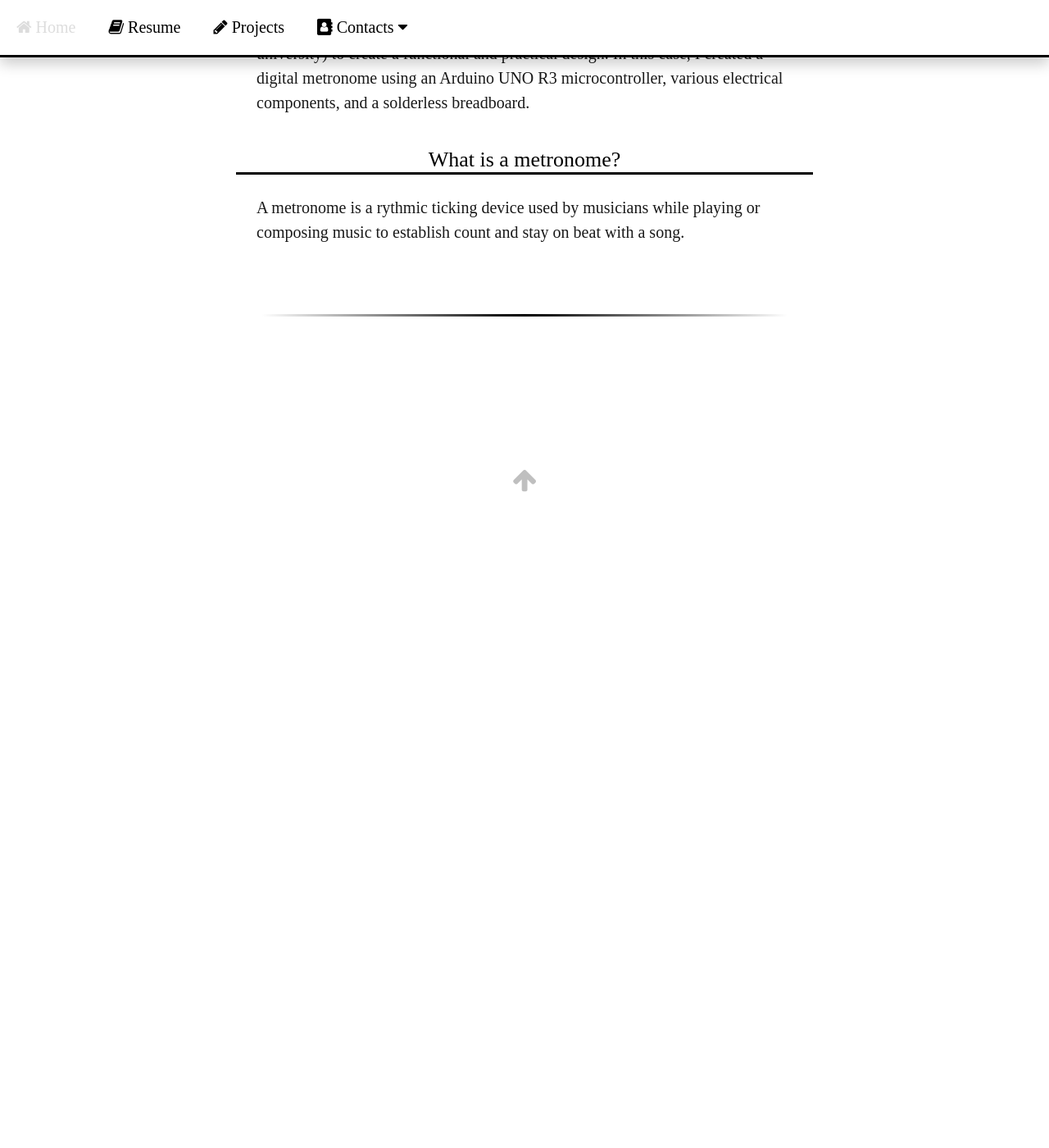
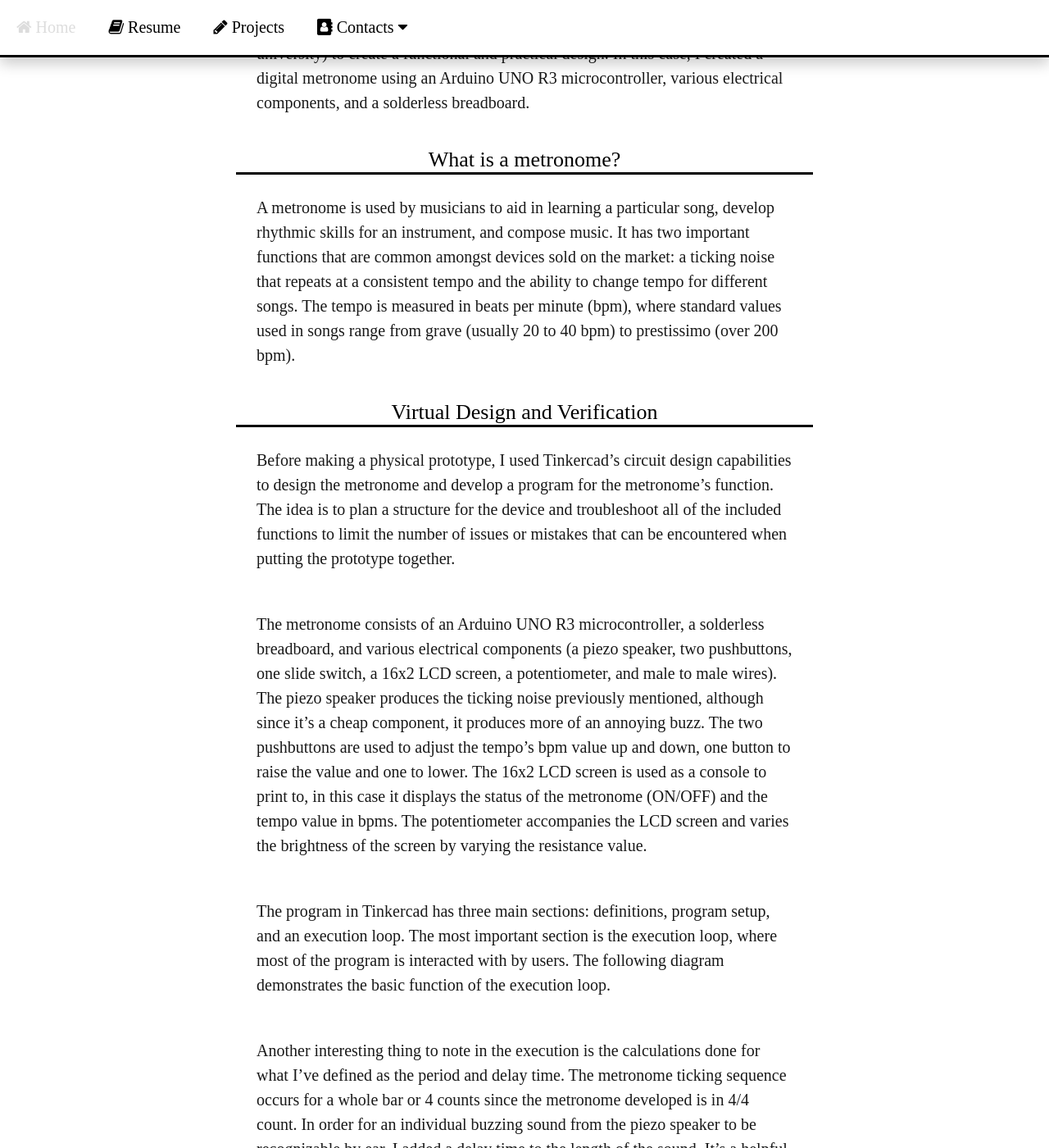
Before and after one commit to JacobHodgins/hodginsjacob, a Jekyll site: the page built from _posts/2023-07-13-first-post.md, in a window 1280 px wide and 1400 px high, scrolled down 321 px. Shown: the whole window at 82% size. Built offline with Jekyll 4.4.1, drawn with Linux system fonts in a browser that asks for light colours; before the commit the page ends 951 px from its top, so only the background shows below that; some of the changed text lies outside the part shown.

Commit message:
Update 2023-07-13-first-post.md
buncha paragraphs and stuff

```diff
--- a/_posts/2023-07-13-first-post.md
+++ b/_posts/2023-07-13-first-post.md
@@ -12,7 +12,35 @@ date: 2023-07-13
   <div class="post-header">What is a metronome?</div>
   <div class="post-content">
     <p>
-      A metronome is a rythmic ticking device used by musicians while playing or composing music to establish count and stay on beat with a song.
+      A metronome is used by musicians to aid in learning a particular song, develop rhythmic skills for an instrument, and compose music. It has two important functions that are common amongst devices sold on the market: a ticking noise that repeats at a consistent tempo and the ability to change tempo for different songs. The tempo is measured in beats per minute (bpm), where standard values used in songs range from grave (usually 20 to 40 bpm) to prestissimo (over 200 bpm).
+    </p>
+  </div>
+  <div class="post-header">Virtual Design and Verification</div>
+  <div class="post-content">
+    <p>
+     Before making a physical prototype, I used Tinkercad’s circuit design capabilities to design the metronome and develop a program for the metronome’s function. The idea is to plan a structure for the device and troubleshoot all of the included functions to limit the number of issues or mistakes that can be encountered when putting the prototype together.
+    </p>
+  </div>
+  <div class="post-content">
+    <p>
+     The metronome consists of an Arduino UNO R3 microcontroller, a solderless breadboard, and various electrical components (a piezo speaker, two pushbuttons, one slide switch, a 16x2 LCD screen, a potentiometer, and male to male wires). The piezo speaker produces the ticking noise previously mentioned, although since it’s a cheap component, it produces more of an annoying buzz. The two pushbuttons are used to adjust the tempo’s bpm value up and down, one button to raise the value and one to lower. The 16x2 LCD screen is used as a console to print to, in this case it displays the status of the metronome (ON/OFF) and the tempo value in bpms. The potentiometer accompanies the LCD screen and varies the brightness of the screen by varying the resistance value.
+    </p>
+  </div>
+  <div class="post-content">
+    <p>
+     The program in Tinkercad has three main sections: definitions, program setup, and an execution loop. The most important section is the execution loop, where most of the program is interacted with by users. The following diagram demonstrates the basic function of the execution loop.
+    </p>
+  </div>
+  <div class="post-content">
+    <p>
+     Another interesting thing to note in the execution is the calculations done for what I’ve defined as the period and delay time. The metronome ticking sequence occurs for a whole bar or 4 counts since the metronome developed is in 4/4 count. In order for an individual buzzing sound from the piezo speaker to be recognizable by ear, I added a delay time to the length of the sound. It’s a helpful feature, but it has some issues. For a given tempo, there is a constant period of time between beats that I have defined as the period. When this value is large, ticks occur less often in a minute, and therefore a slower tempo is produced. If the value is small, a quicker tempo is produced. Since the delay time has to use up a certain amount of real time, this must be accounted for in the time spent during a period, which is relatively straight forward. Just subtract the delay time from the period, to get the time between sounds. The delay time is also a constant value defined at the beginning of the program and remains unchanged. That means that if the period becomes equal to or less than the delay time, the metronome will either sound strange or just sound like one long beep. This occurs when the bpm is about 400. Most songs do not reach this tempo and usually stay within the 100 to 140 bpm range. So for general use it is not a problem but it does create a limitation on the capabilities of the metronome.
+    </p>
+  </div>
+  <div class="post-header">Physical Realization</div>
+  <div class="post-header">Testing and Challenges</div>
+  <div class="post-content">
+    <p>
+     Once the metronome was created, it was necessary to test how accurate it performed. During testing, I noticed a constant delay time that built up over time between buzzes, making the metronome go out of sync the longer it plays. I believe the root of the delay issue stems from how the metronome sequence is integrated into the execution loop. The sequence is an if conditional that activates after the computer checks the status of every single button and conducts the necessary calculations required for the sequence. That translates to a constant time spent by the computer before each bar checking unnecessary changes in the status of every button. To fix this I made a minor change to how the metronome ticking sequence occurs. Instead of an if conditional that activates at the end of the entire execution loop, I made the sequence a repeating while loop that only checks for the status of the play switch at the end of each bar. With this change, the metronome became indistinguishable with other metronomes found online and I could not interpret any stacking delays.
     </p>
   </div>
 </div>
```
